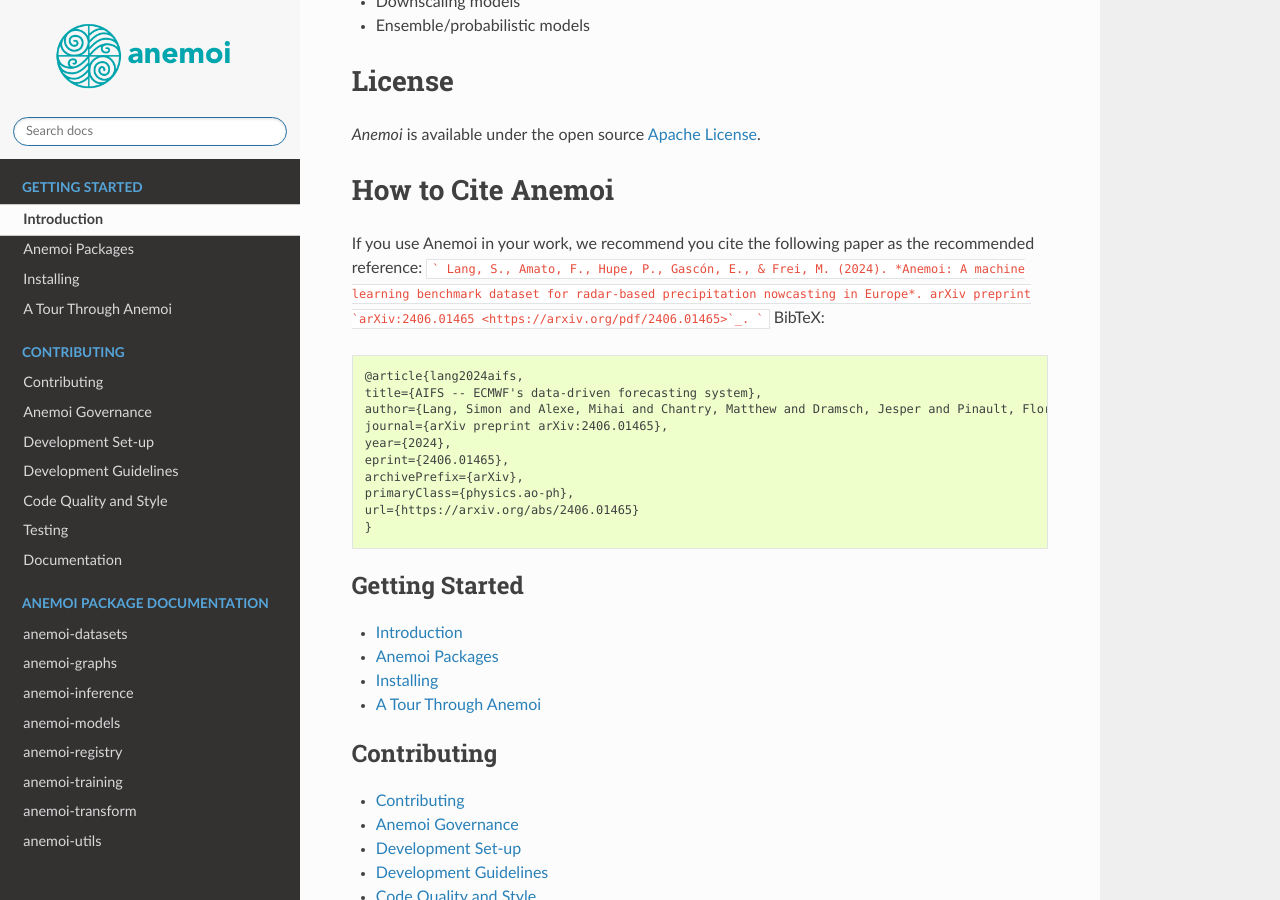
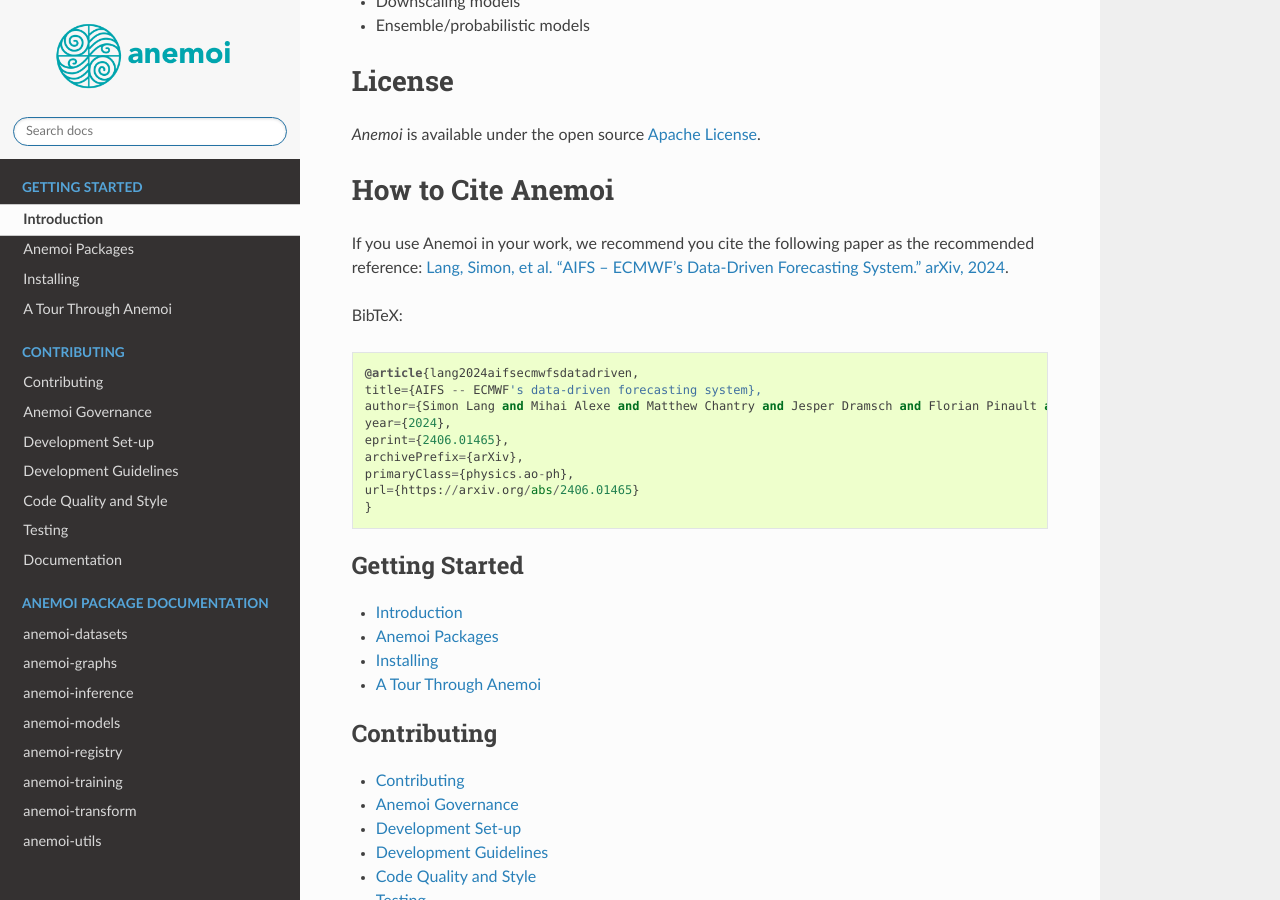
Before and after one commit to ecmwf/anemoi-docs, a Sphinx documentation site: the page built from docs/index.rst, in a window 1280 px wide and 900 px high, scrolled down 762 px. Built offline with Sphinx 7.4.7 and the Read the Docs theme 3.1.0, drawn with Linux system fonts in a browser that asks for light colours.

Commit message:
ammend citation section

````diff
--- a/docs/index.rst
+++ b/docs/index.rst
@@ -44,18 +44,17 @@
 ####################
 
 If you use Anemoi in your work, we recommend you cite the following
-paper as the recommended reference: ``` Lang, S., Amato, F., Hupe, P.,
-Gascón, E., & Frei, M. (2024). *Anemoi: A machine learning benchmark
-dataset for radar-based precipitation nowcasting in Europe*. arXiv
-preprint `arXiv:2406.01465 <https://arxiv.org/pdf/2406.01465>`_. ```
+paper as the recommended reference: `Lang, Simon, et al. "AIFS -- ECMWF's Data-Driven Forecasting System." arXiv, 2024`__.
+
+.. __: https://arxiv.org/pdf/2406.01465
+
 BibTeX:
 
 .. code::
 
-   @article{lang2024aifs,
+   @article{lang2024aifsecmwfsdatadriven,
    title={AIFS -- ECMWF's data-driven forecasting system},
-   author={Lang, Simon and Alexe, Mihai and Chantry, Matthew and Dramsch, Jesper and Pinault, Florian and Raoult, Baudouin and Clare, Mariana C. A. and Lessig, Christian and Maier-Gerber, Michael and Magnusson, Linus and Ben Bouall{\`e}gue, Zied and Nemesio, Ana Prieto and Dueben, Peter D. and Brown, Andrew and Pappenberger, Florian and Rabier, Florence},
-   journal={arXiv preprint arXiv:2406.01465},
+   author={Simon Lang and Mihai Alexe and Matthew Chantry and Jesper Dramsch and Florian Pinault and Baudouin Raoult and Mariana C. A. Clare and Christian Lessig and Michael Maier-Gerber and Linus Magnusson and Zied Ben Bouallègue and Ana Prieto Nemesio and Peter D. Dueben and Andrew Brown and Florian Pappenberger and Florence Rabier},
    year={2024},
    eprint={2406.01465},
    archivePrefix={arXiv},
````
